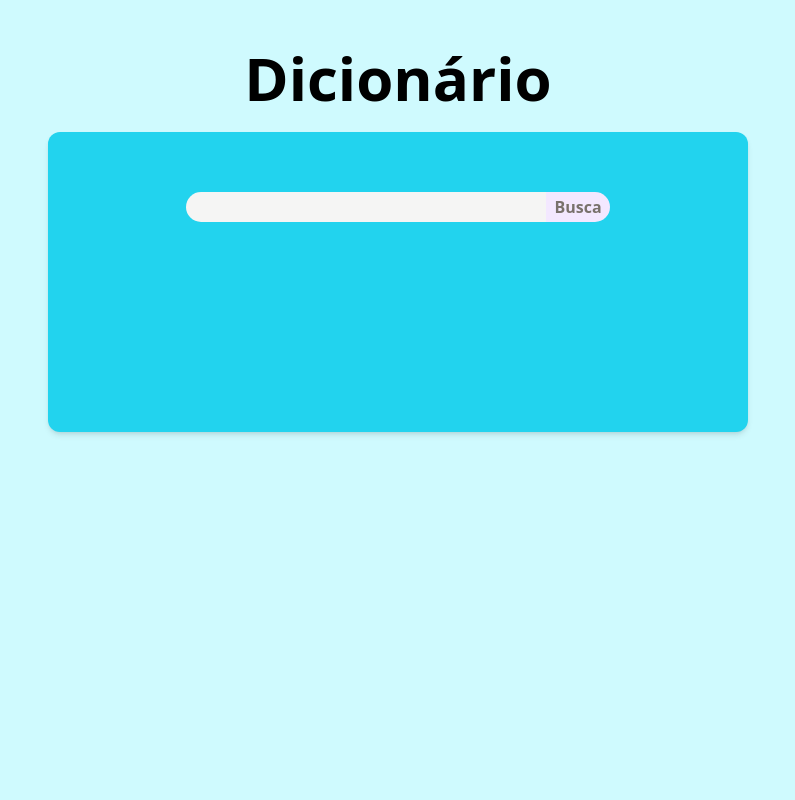
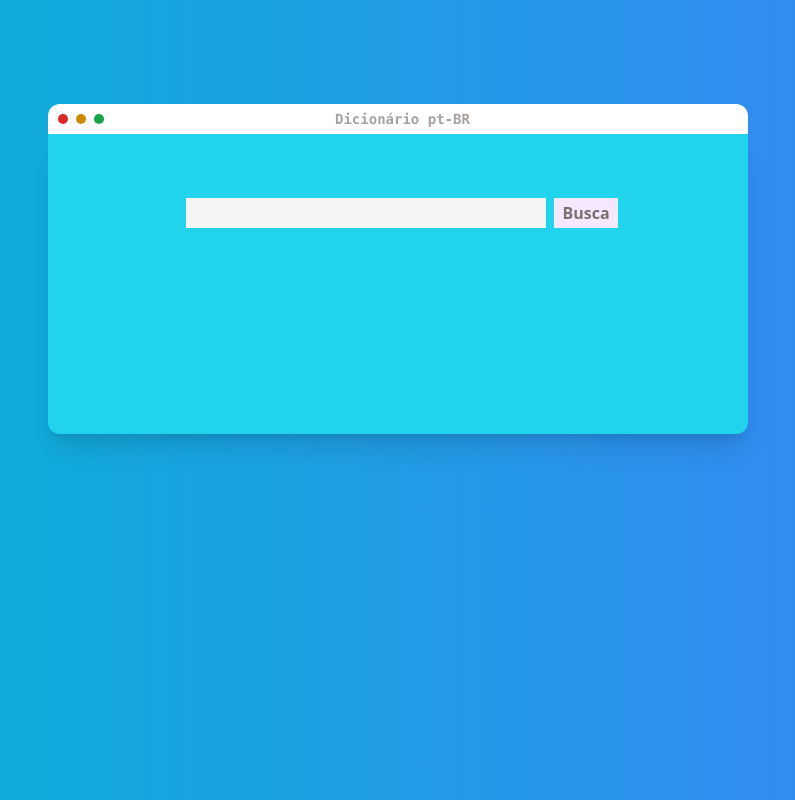
Before and after one commit to edgarrps/dic-ptbr, a React (Vite) app: page / in a window 1280 px wide. Shown: the whole page, without its empty margins (242-1037 px from the left). Built offline with nearby package versions, Linux system fonts and the light colour scheme.

Commit message:
MacOS Style

```diff
--- a/package.json
+++ b/package.json
@@ -9,6 +9,7 @@
     "preview": "vite preview"
   },
   "dependencies": {
+    "eslint": "^8.36.0",
     "react": "^18.2.0",
     "react-dom": "^18.2.0",
     "react-textarea-autosize": "^8.4.1",
--- a/src/Components/SearchInput.tsx
+++ b/src/Components/SearchInput.tsx
@@ -5,12 +5,30 @@ export default function SearchInput() {
     const handleSubmit = (e: any) => e.preventDefault()
 
     return (
-        <form onSubmit={handleSubmit} className='grid rounded-xl bg-cyan-400 w-[700px] h-[300px] place-items-center shadow-md hover:shadow-2xl ease-in-out duration-300'>
-            <p className='hover:shadow-md rounded-full'>
-                <input className='bg-stone-100 rounded-l-full w-[360px] h-[30px] focus:outline-0 pl-3 pr-2' type='text' />
-                <button className='bg-purple-100 rounded-r-full pl-2 pr-2 w-auto h-[30px] font-bold text-stone-500'>Busca</button>
-            </p>
-            <ReactTextareaAutosize className='w-[400px] bg-cyan-400 pl-2 pr-2 pt-1 pb-1 focus:outline-none resize-none' />
+
+        <form onSubmit={handleSubmit}>
+
+            <div className='flex items-center bg-white pl-2.5 space-x-2 rounded-t-xl w-[700px] h-[30px]'>
+                <div className='rounded-full bg-red-600 w-[10px] h-[10px]' />
+                <div className='rounded-full bg-yellow-600 w-[10px] h-[10px]' />
+                <div className='rounded-full bg-green-600 w-[10px] h-[10px]' />
+                <h2 className='px-[223px] font-mono font-bold text-sm text-stone-400'>Dicionário pt-BR</h2>
+            </div>
+
+            <div className='grid rounded-b-xl bg-cyan-400
+        w-[700px] h-[300px] place-items-center shadow-xl'>
+
+                <p>
+                    <input className='bg-stone-100
+                 m-2 w-[360px] h-[30px] focus:outline-0 pl-3 pr-2' type='text' />
+
+                    <button className='bg-purple-100 pl-2 pr-2
+                h-[30px] font-bold text-stone-500'>Busca</button>
+                </p>
+
+                <ReactTextareaAutosize className='w-[400px] bg-cyan-400
+                 pl-2 pr-2 pt-1 pb-1 focus:outline-none resize-none' />
+            </div>
         </form>
     )
 }
--- a/src/Pages/Dic.tsx
+++ b/src/Pages/Dic.tsx
@@ -2,9 +2,8 @@ import SearchCard from "../Components/SearchCard";
 
 export default function Dic() {
     return (
-        <div className='bg-cyan-100 h-screen w-screen'>
-        <h1 className='text-center font-bold text-6xl pt-12'>Dicionário</h1>
-        <SearchCard/>
+        <div className='bg-gradient-to-r from-cyan-500 to-blue-500 h-screen w-screen pt-20'>
+            <SearchCard />
         </div>
     )
 }
```
Also changed, not shown: 1 other file (tests, documents, lock files or other folders).
